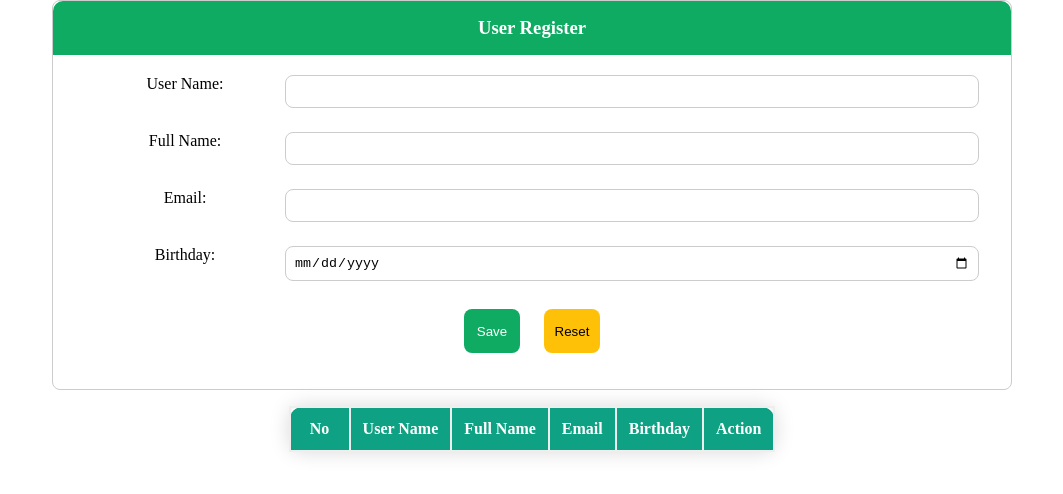
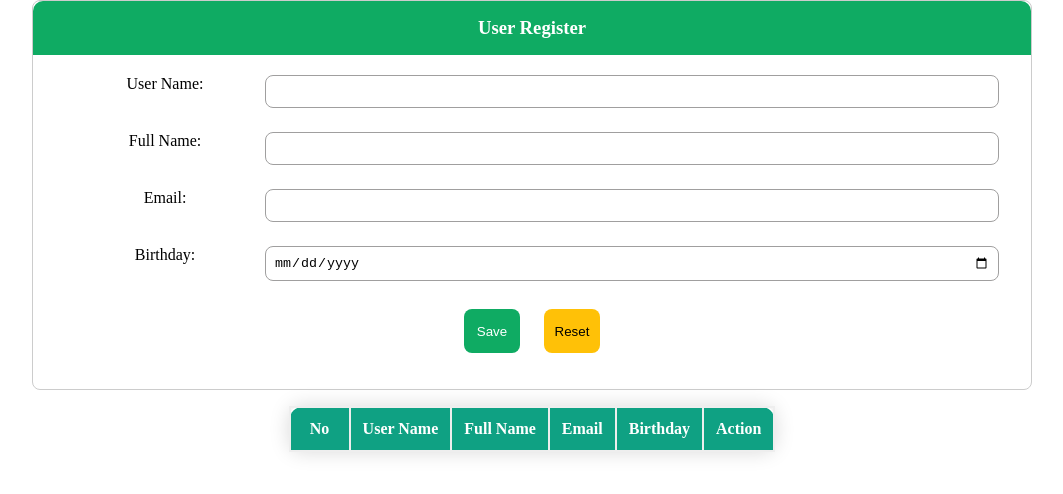
Before and after one commit to Dangobums/FEHomework, a website: page UserInterface/index.html in a window 1280 px wide. Shown: the whole page, without its empty margins (108-1171 px from the left). Drawn offline with Linux system fonts and the light colour scheme; no server answers.

Commit message:
fixing style

```diff
--- a/UserInterface/style.css
+++ b/UserInterface/style.css
@@ -4,12 +4,12 @@
     padding: 0;
   }
 .container {
-    max-width: 960px;
+    max-width: 1000px;
     margin: auto;
     display: flex;
     text-align: center;
-    justify-content: center;
-    align-content: center;
+    /* justify-content: center;
+    align-content: center; */
     flex-direction: column;
 
 }
@@ -48,7 +48,7 @@
     flex: 1;
     padding: 8px;
     border-radius: 8px;
-    border: 1px solid #ccc;
+    border: 1px solid rgb(160, 159, 159);
 }
 .user-input-wrapper input:focus {
     border-color: #666;
@@ -113,7 +113,7 @@
   }
 
 .user-table tr th:first-child {
-    border-top-left-radius: 12px;
+  border-top-left-radius: 12px;
 }
 .user-table thead tr th:last-child {
   border-top-right-radius: 12px;
--- a/UserInterface/users.json
+++ b/UserInterface/users.json
@@ -4,7 +4,7 @@
       "id": 0,
       "username": "goldengoose399",
       "fullname": "Aafke Van Wolferen",
-      "email": "aafke.vanwolferen@example.co",
+      "email": "aafke.vanwolferen@example.com",
       "birthday": "1957-09-04",
       "deleted": false
     },
```
